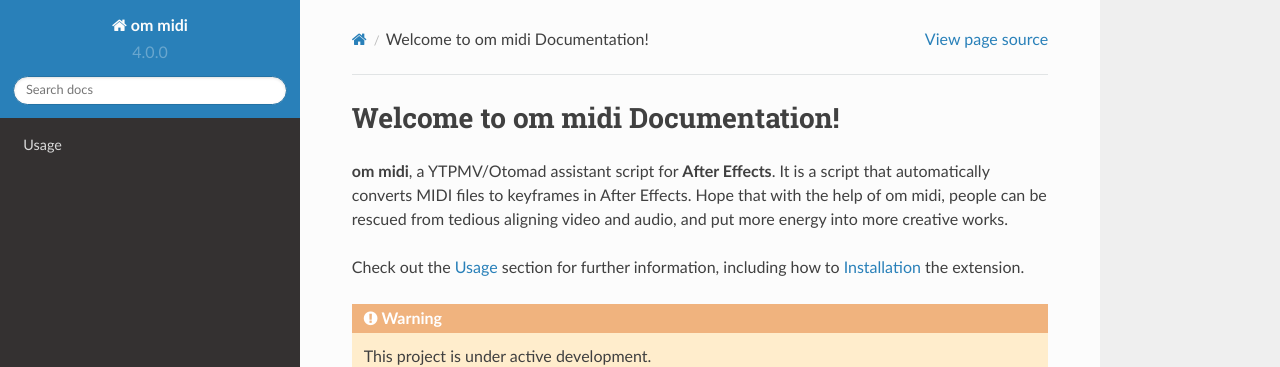
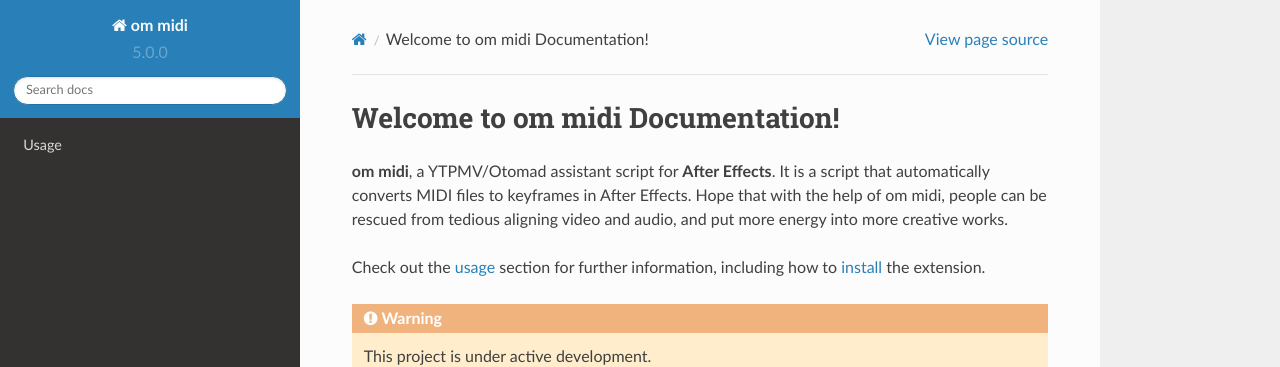
Before and after one commit to otomad/om_midi, a Sphinx documentation site: the page built from docs/source/index.rst, in a window 1280 px wide and 960 px high. Shown: the top 367 px of the window. Built offline with Sphinx 7.4.7 and the Read the Docs theme 2.0.0, drawn with Linux system fonts in a browser that asks for light colours.

Commit message:
Fix cross-references text

```diff
--- a/docs/source/conf.py
+++ b/docs/source/conf.py
@@ -6,8 +6,8 @@
 copyright = "2024, Otomad"
 author = "Otomad"
 
-release = "4.0"
-version = "4.0.0"
+release = "5.0"
+version = "5.0.0"
 
 # -- General configuration
 
--- a/docs/source/index.rst
+++ b/docs/source/index.rst
@@ -3,7 +3,7 @@
 
 **om midi**, a YTPMV/Otomad assistant script for **After Effects**. It is a script that automatically converts MIDI files to keyframes in After Effects. Hope that with the help of om midi, people can be rescued from tedious aligning video and audio, and put more energy into more creative works.
 
-Check out the :doc:`usage` section for further information, including how to :ref:`installation` the extension.
+Check out the :doc:`usage <usage>` section for further information, including how to :ref:`install <installation>` the extension.
 
 .. warning::
 
```
Also changed, not shown: 2 other files.
